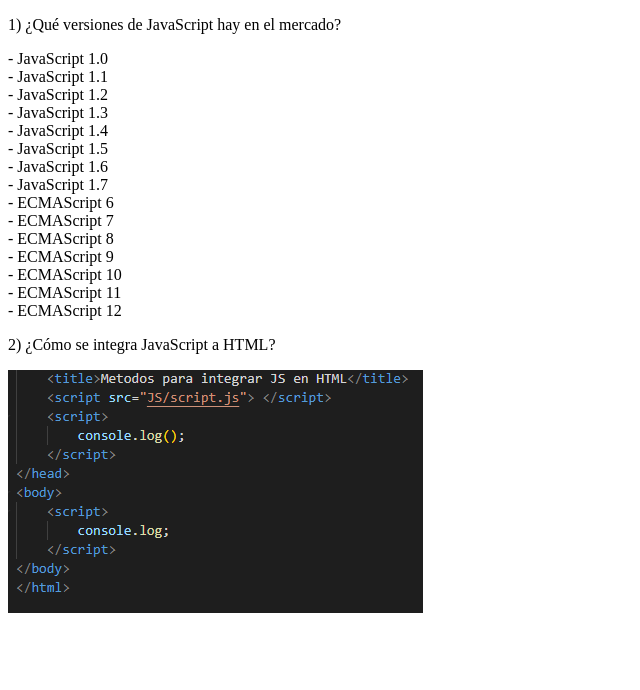
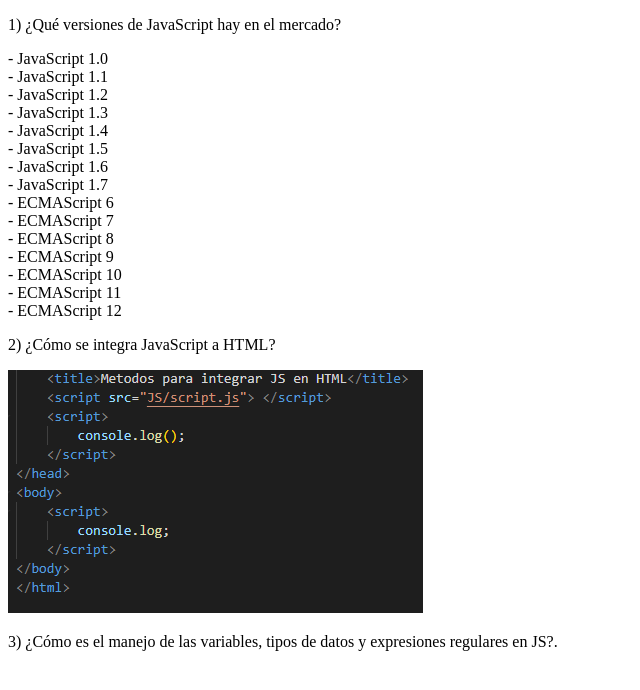
Before and after one commit to FernandezIgnacio/Trabajo-Practico-N6-JS, a plain HTML site: page index.html in a window 1280 px wide. Shown: the whole page, without its empty margins (0-640 px from the left). Drawn offline with Linux system fonts and the light colour scheme.

Commit message:
Escrito punto tres

```diff
--- a/index.html
+++ b/index.html
@@ -32,7 +32,7 @@
                 <img src="imagenes/punto-dos-ejemplo.PNG" alt="Ejemplo Punto 2">
         </div>
         <div class="puntoTres">
-
+                <p class="punto">3) ¿Cómo es el manejo de las variables, tipos de datos y expresiones regulares en JS?.</p>
         </div>
     </div>
 </body>
```
